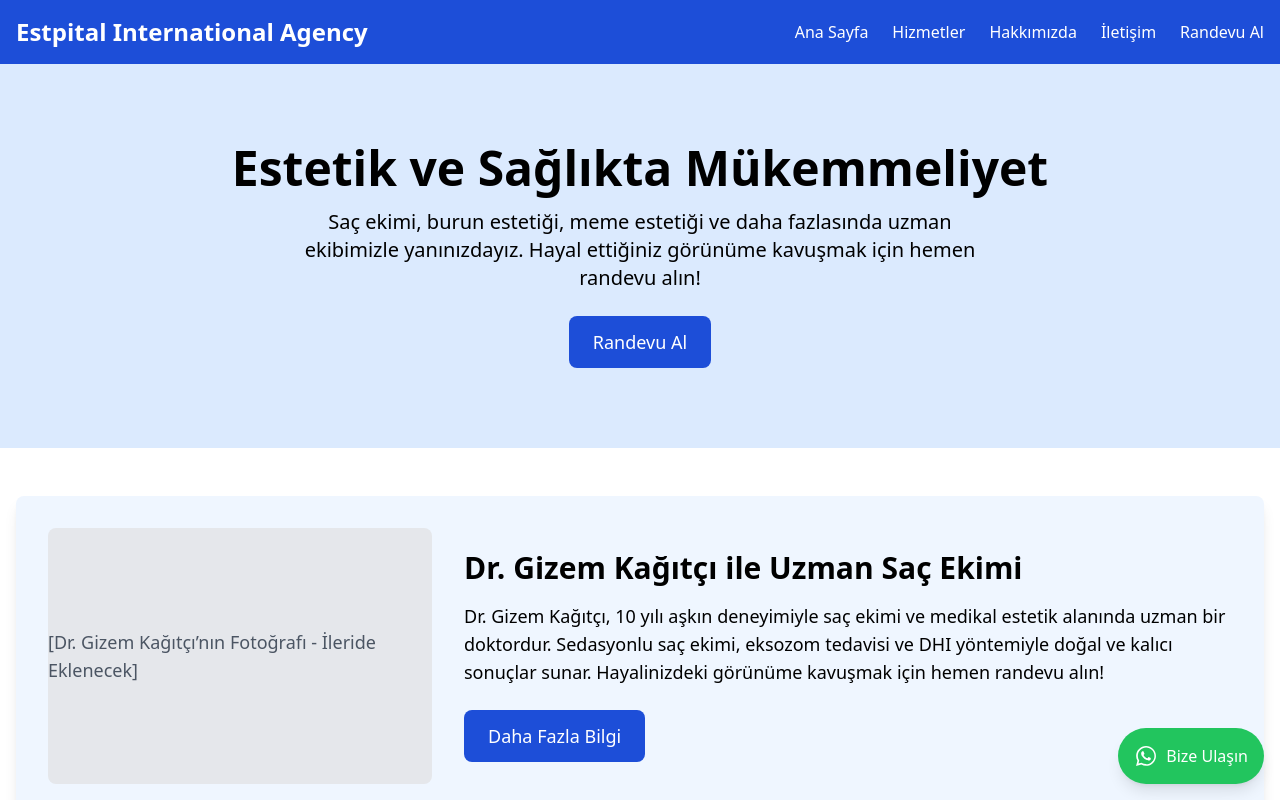
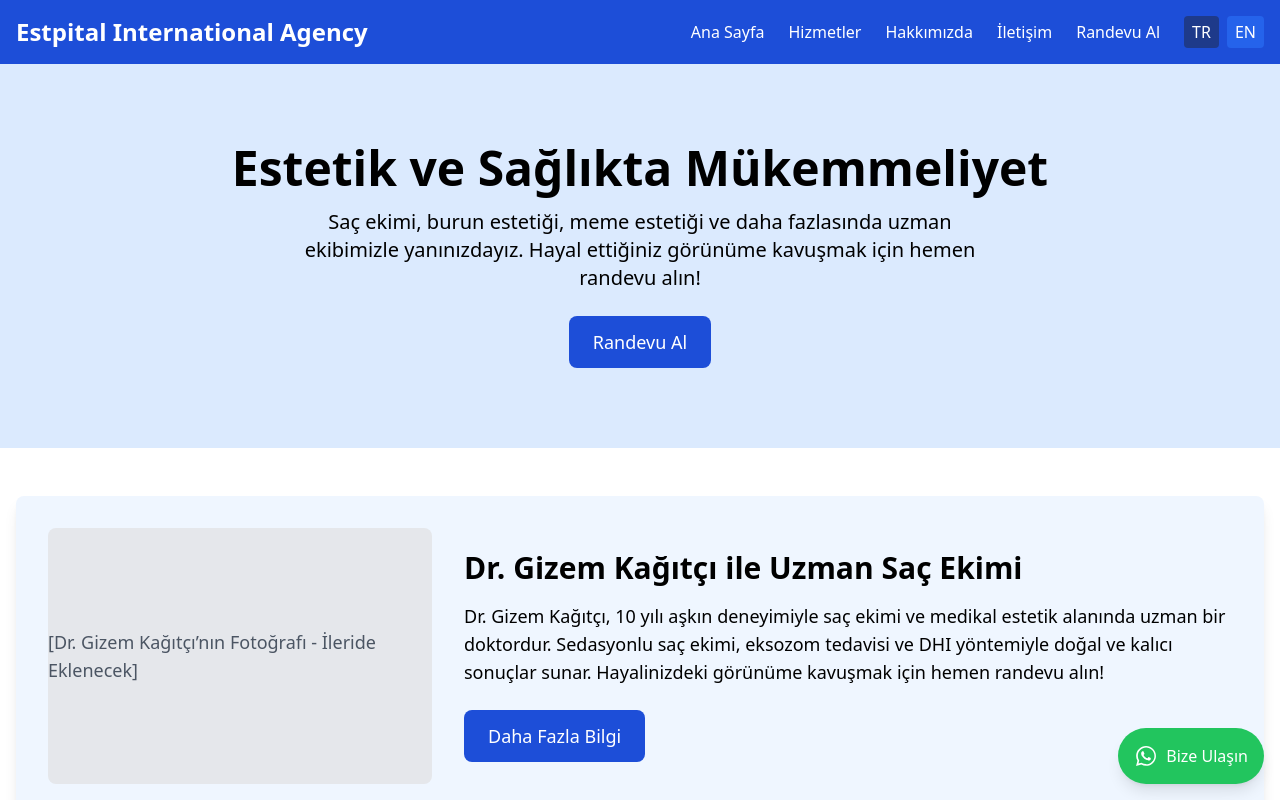
Before and after one commit to Estpital/Estpital-Dynamic-Platform, a React (Create React App) app: page / in a window 1280 px wide. Shown: the top 800 px of the page. Built offline with nearby package versions, Linux system fonts and the light colour scheme.

Commit message:
Update Home.js

```diff
--- a/src/pages/Home.js
+++ b/src/pages/Home.js
@@ -1,7 +1,11 @@
 import { useTranslation } from 'react-i18next';
 
 function Home() {
-  const { t } = useTranslation();
+  const { t, i18n } = useTranslation();
+
+  const changeLanguage = (lng) => {
+    i18n.changeLanguage(lng);
+  };
 
   const hizmetler = [
     { name: t('services.hair_transplant'), path: "/sac-ekimi", description: "FUE ve DHI teknikleriyle kalıcı ve doğal saç ekimi." },
@@ -19,6 +23,7 @@ function Home() {
       <nav className="bg-blue-700 text-white p-4 sticky top-0 z-20">
         <div className="container mx-auto flex flex-col sm:flex-row justify-between items-center">
           <h1 className="text-xl sm:text-2xl font-bold mb-2 sm:mb-0">Estpital International Agency</h1>
+          <div className="flex flex-col sm:flex-row items-center space-y-2 sm:space-y-0 sm:space-x-6">
             <ul className="flex flex-wrap justify-center sm:justify-end space-x-2 sm:space-x-6 text-sm sm:text-base">
               <li><a href="/" className="hover:underline py-1">{t('navbar.home')}</a></li>
               <li><a href="/hizmetler" className="hover:underline py-1">{t('navbar.services')}</a></li>
@@ -26,6 +31,22 @@ function Home() {
               <li><a href="/iletisim" className="hover:underline py-1">{t('navbar.contact')}</a></li>
               <li><a href="/randevu" className="hover:underline py-1">{t('navbar.appointment')}</a></li>
             </ul>
+            {/* Dil Navigatörü */}
+            <div className="flex space-x-2 mt-2 sm:mt-0">
+              <button
+                onClick={() => changeLanguage('tr')}
+                className={`px-2 py-1 rounded text-sm sm:text-base ${i18n.language === 'tr' ? 'bg-blue-900' : 'bg-blue-600'} hover:bg-blue-800 transition`}
+              >
+                TR
+              </button>
+              <button
+                onClick={() => changeLanguage('en')}
+                className={`px-2 py-1 rounded text-sm sm:text-base ${i18n.language === 'en' ? 'bg-blue-900' : 'bg-blue-600'} hover:bg-blue-800 transition`}
+              >
+                EN
+              </button>
+            </div>
+          </div>
         </div>
       </nav>
 
@@ -115,4 +136,4 @@ function Home() {
   );
 }
 
-export default Home;
+export default Home
```
Lines whose indentation alone changed are shown as unchanged.
